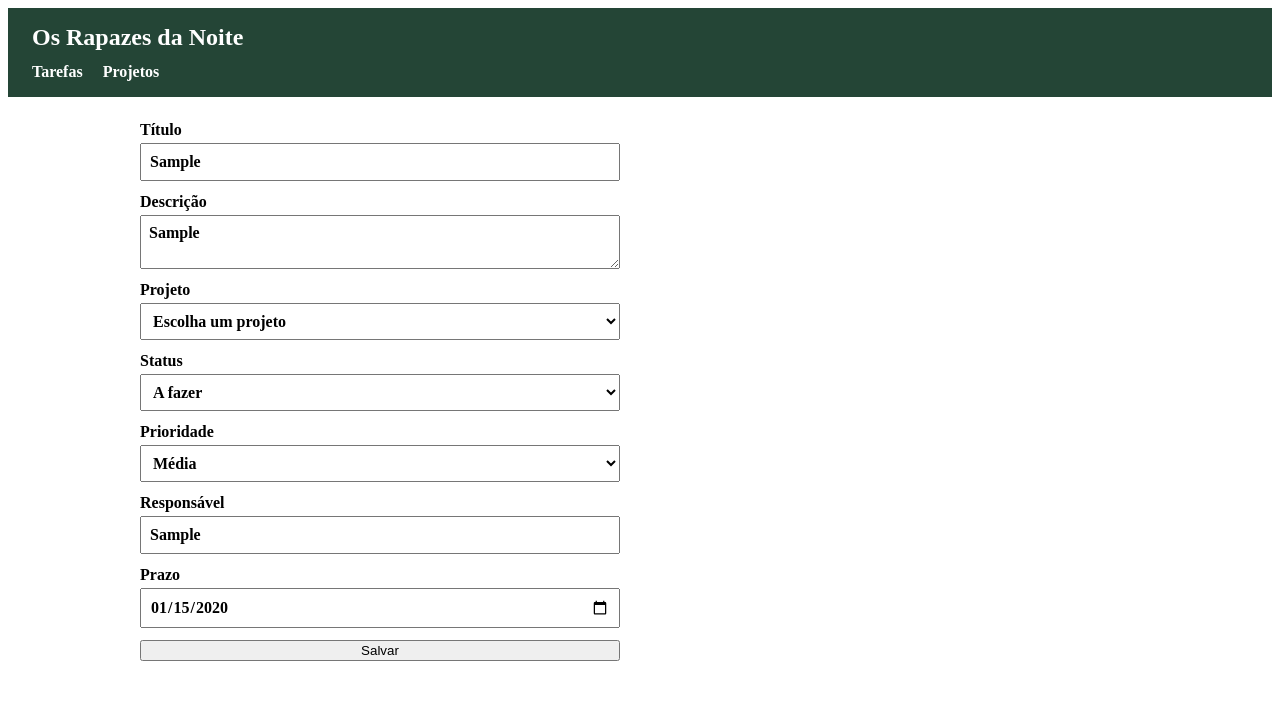
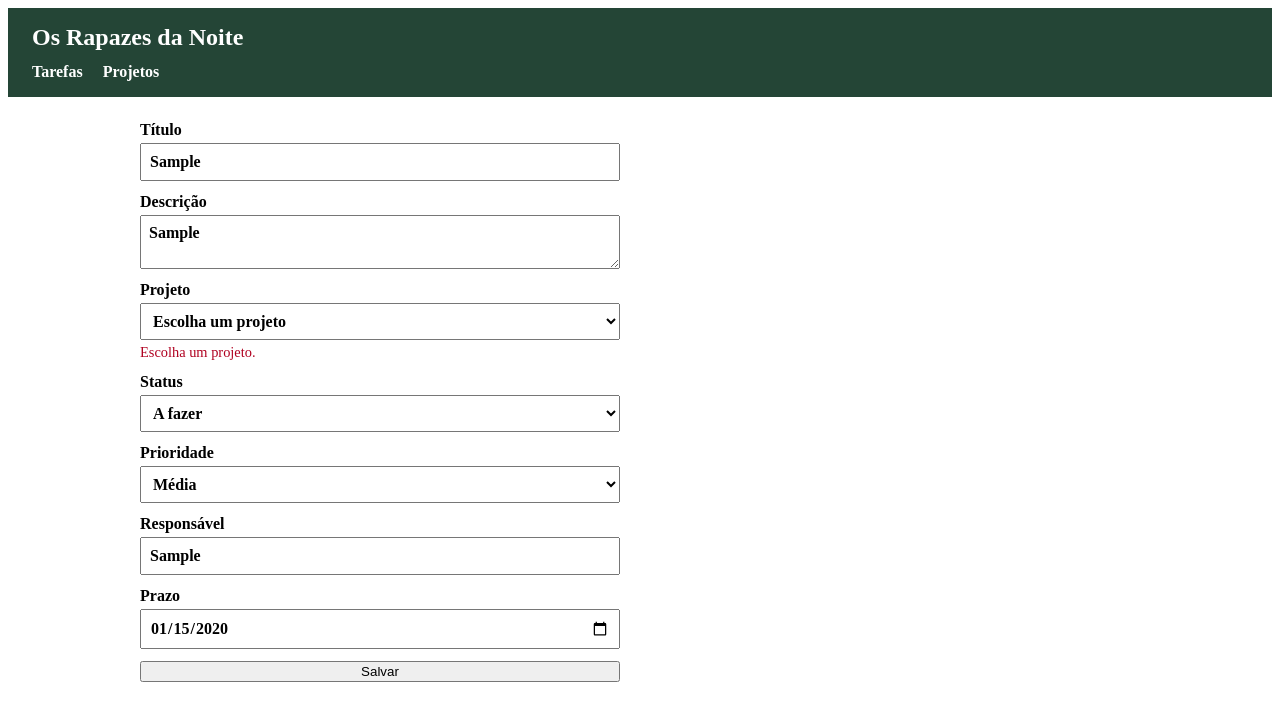
Before and after one commit to artmcabral/OsRapazesDaNoite_DesFrontEnd, an Angular app: page /tarefas/nova in a window 1280 px wide. Both pictures are taken after typing "Sample", "Sample", "Sample", "2020-01-15" into the empty fields and a click on the button "Salvar". Shown: the top 720 px of the page. Built offline with nearby package versions, Linux system fonts and the light colour scheme; data requests are answered from the project's data file.

Commit message:
Mostra mensagem de erro junto aos campos obrigatórios - #20

```diff
--- a/src/app/components/formulario-tarefa/formulario-tarefa.css
+++ b/src/app/components/formulario-tarefa/formulario-tarefa.css
@@ -14,3 +14,9 @@ input, select, textarea {
   padding: 0.5rem;
   font: inherit;
 }
+
+.erro {
+  margin: -0.5rem 0 0;
+  color: #b00020;
+  font-size: 0.9rem;
+}
--- a/src/app/components/formulario-tarefa/formulario-tarefa.html
+++ b/src/app/components/formulario-tarefa/formulario-tarefa.html
@@ -3,6 +3,9 @@
     Título
     <input formControlName="titulo" />
   </label>
+  @if (mostrarErro('titulo')) {
+    <p class="erro">Informe o título.</p>
+  }
 
   <label>
     Descrição
@@ -18,6 +21,9 @@
       }
     </select>
   </label>
+  @if (mostrarErro('projetoId')) {
+    <p class="erro">Escolha um projeto.</p>
+  }
 
   <label>
     Status
@@ -41,11 +47,17 @@
     Responsável
     <input formControlName="responsavel" />
   </label>
+  @if (mostrarErro('responsavel')) {
+    <p class="erro">Informe o responsável.</p>
+  }
 
   <label>
     Prazo
     <input type="date" formControlName="prazo" />
   </label>
+  @if (mostrarErro('prazo')) {
+    <p class="erro">Informe o prazo.</p>
+  }
 
   <button type="submit" [disabled]="enviando()">
     {{ enviando() ? 'Salvando...' : 'Salvar' }}
--- a/src/app/components/formulario-tarefa/formulario-tarefa.ts
+++ b/src/app/components/formulario-tarefa/formulario-tarefa.ts
@@ -3,6 +3,8 @@ import { FormBuilder, ReactiveFormsModule, Validators } from '@angular/forms';
 import { Router } from '@angular/router';
 import { Api } from '../../services/api';
 import type { NovaTarefa, Prioridade, Projeto, Status, Tarefa } from '../../../tipos';
+
+type CampoObrigatorio = 'titulo' | 'projetoId' | 'responsavel' | 'prazo';
 
 @Component({
   selector: 'app-formulario-tarefa',
@@ -20,6 +22,7 @@ export class FormularioTarefa implements OnInit {
 
   projetos = signal<Projeto[]>([]);
   enviando = signal(false);
+
   readonly statusOpcoes: { valor: Status; rotulo: string }[] = [
     { valor: 'a-fazer', rotulo: 'A fazer' },
     { valor: 'em-andamento', rotulo: 'Em andamento' },
@@ -42,6 +45,11 @@ export class FormularioTarefa implements OnInit {
     responsavel: ['', Validators.required],
     prazo: ['', Validators.required],
   });
+
+  mostrarErro(campo: CampoObrigatorio): boolean {
+    const controle = this.form.controls[campo];
+    return controle.invalid && controle.touched;
+  }
 
   async ngOnInit() {
     this.projetos.set(await this.api.listarProjetos());
```
